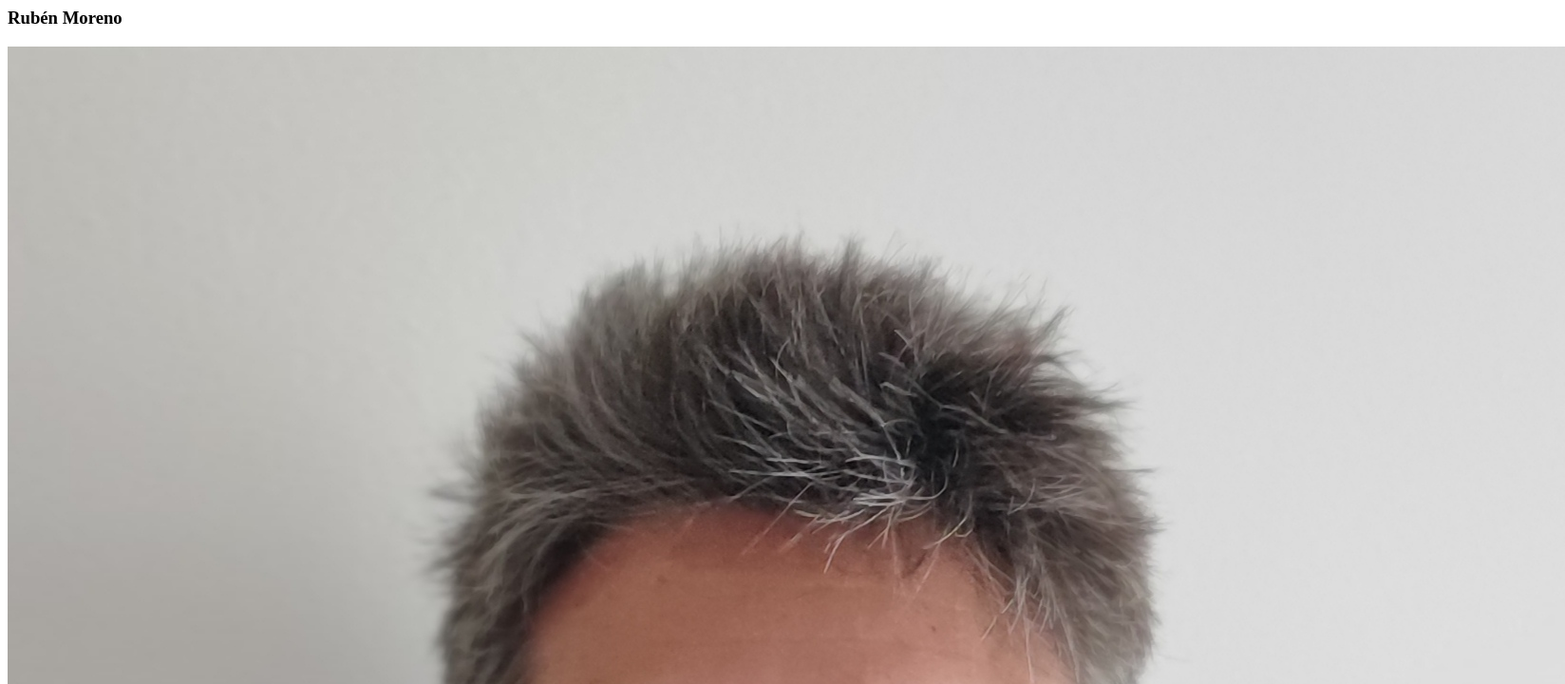
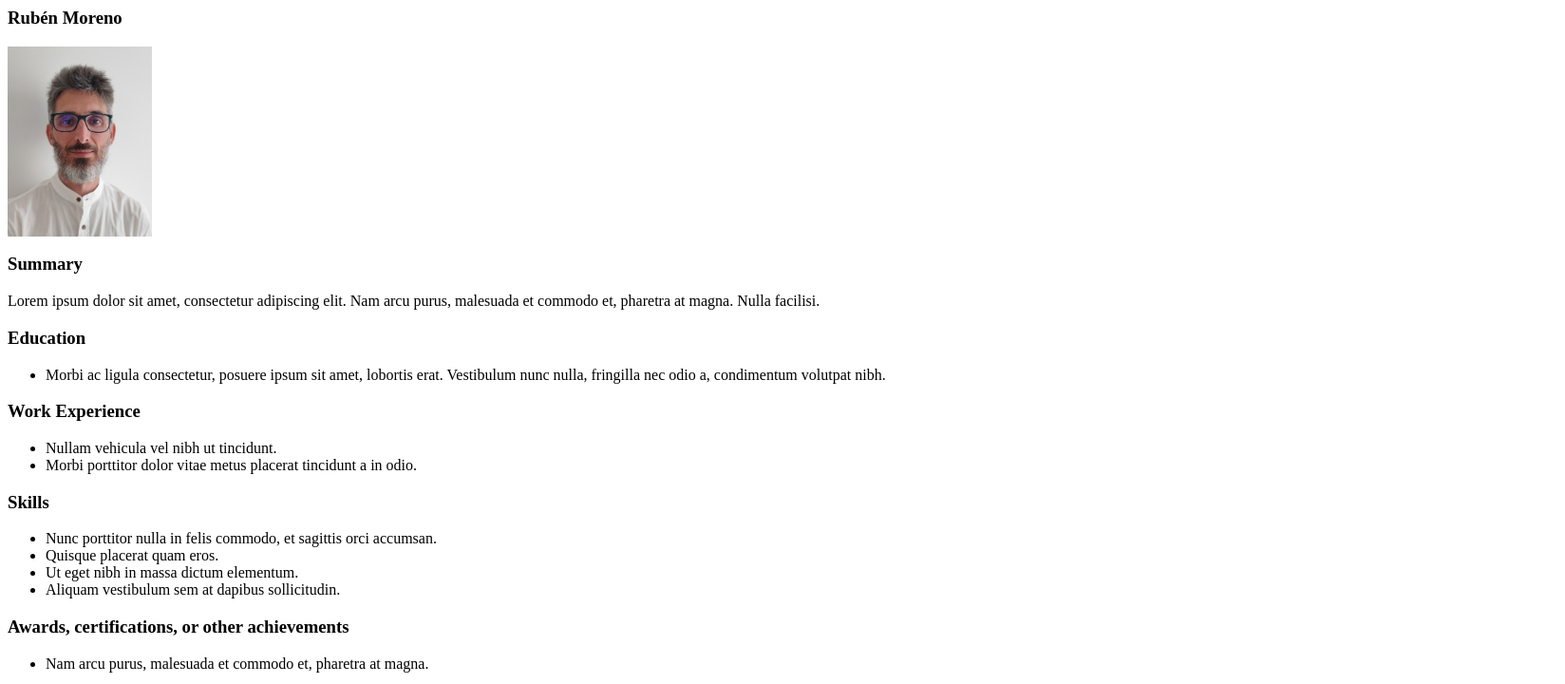
Before and after one commit to rubens21n/html-portfolio, a plain HTML site: page index.html in a window 1280 px wide. Shown: the top 720 px of the page at 95% size, 1648 px wide, since content can reach past the window. Drawn offline with Linux system fonts and the light colour scheme.

Commit message:
Update index.html

```diff
--- a/index.html
+++ b/index.html
@@ -8,7 +8,7 @@
   <section id="myResume">
     <article id="profile">
       <h1>Rubén Moreno</h1>
-      <img src="./images/ruben.jpg" alt="Foto perfil Ruben" size="200"/>
+      <img src="./images/ruben.jpg" alt="Foto perfil Ruben" height="200"/>
     </article>
     <article id="summary">
       <h1>Summary</h1>
```
